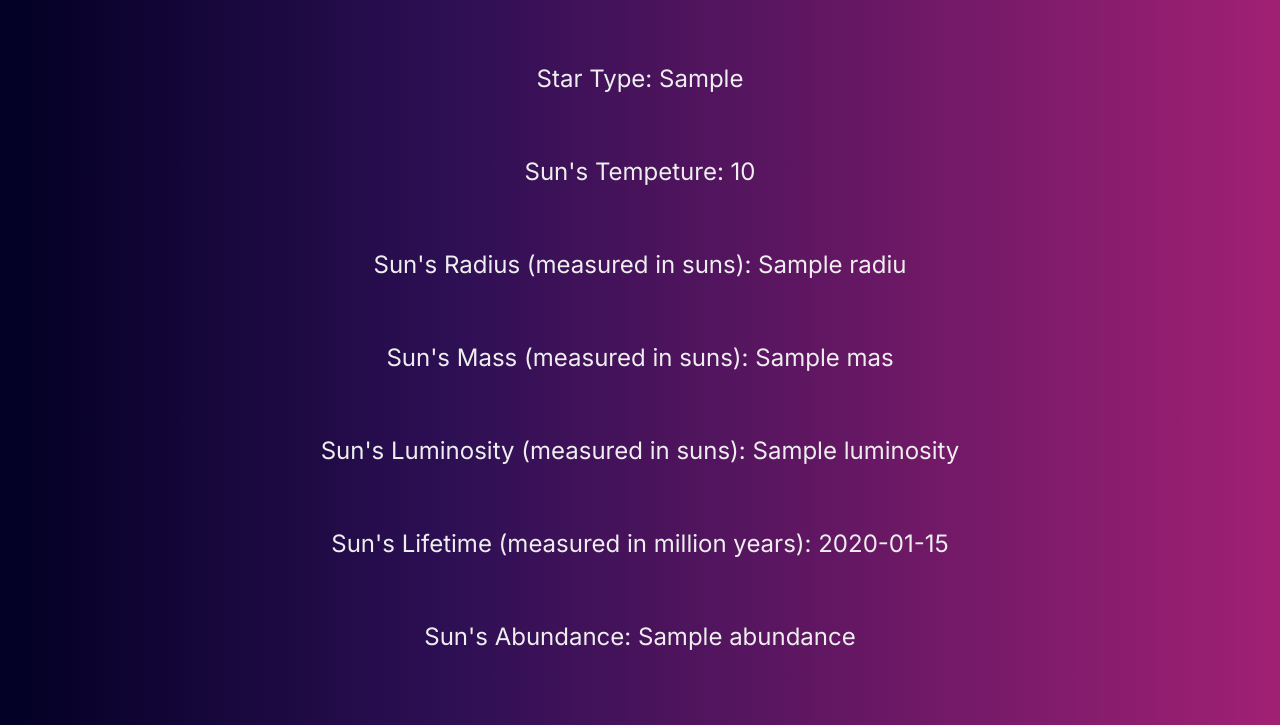
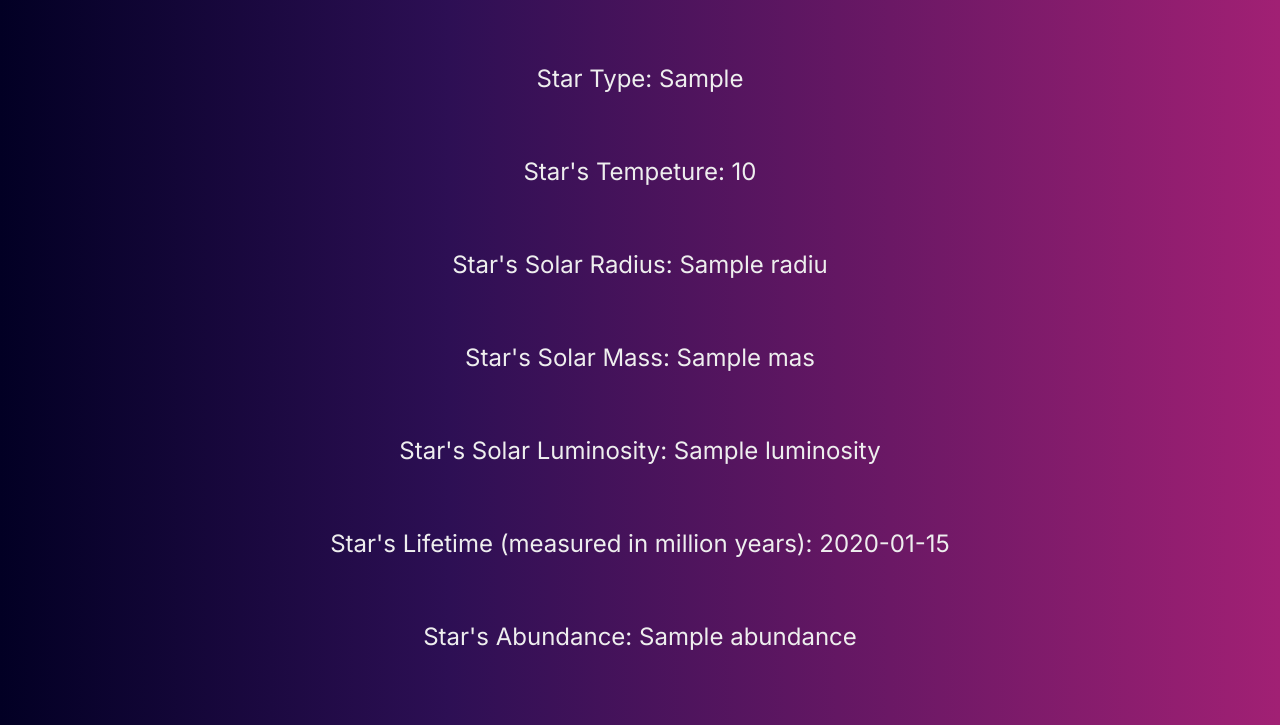
Before and after one commit to bellflwr/exo25_web, a Flask app: template exo25_web/templates/planet.html in a window 1280 px wide. Shown: the part 1360-2085 px from the top of the page. Run offline with Flask 3, Linux system fonts and the light colour scheme; the template is opened without the code that fills it: most values are stand-ins (such as "Sample title", 1, 10 or a date in 2020); some libraries are stand-ins or nearby versions.

Commit message:
Fixed issues

```diff
--- a/exo25_web/blueprints/browse.py
+++ b/exo25_web/blueprints/browse.py
@@ -37,13 +37,13 @@ mass = { # Measured in suns
 }
 
 luminosity = { # Measured in suns
-    "O": "100 000",
-    "B": "1000",
-    "A": "20",
-    "F": "4",
-    "G": "1.0",
-    "K": "0.2",
-    "M": "0.01"
+    "O": 100000,
+    "B": 1000,
+    "A": 20,
+    "F": 4,
+    "G": 1.0,
+    "K": 0.2,
+    "M": 0.01
 }
 
 lifetime = { # Measured in million years
--- a/exo25_web/templates/planet.html
+++ b/exo25_web/templates/planet.html
@@ -16,17 +16,17 @@
     <br>
     <p>Diameter: {{planet.diameter}}AU</p>
     <p>Distance to it's star: {{planet.distance}}AU</p>
-    <p>Height Multiplier: {{planet.height_multiplier}}</p>
+    <p>Height Multiplier: {{planet.height_mult}}</p>
     <p>frequency: {{planet.frequency}}</p>
     <p>amplitude: {{planet.amplitude}}</p>
     <p>Scale: {{planet.scale}}</p>
     <p>Star Type: {{planet.star_type}}</p>
-    <p>Sun's Tempeture: {{temp[planet.type]}}</p>
-    <p>Sun's Radius (measured in suns): {{radius[planet.type]}}</p>
-    <p>Sun's Mass (measured in suns): {{mass[planet.type]}}</p>
-    <p>Sun's Luminosity (measured in suns): {{luminosity[planet.type]}}</p>
-    <p>Sun's Lifetime (measured in million years): {{lifetimes[planet.type]}}</p>
-    <p>Sun's Abundance: {{abundance[planet.type]}}</p>
+    <p>Star's Tempeture: {{temp[planet.star_type]}}</p>
+    <p>Star's Solar Radius: {{radius[planet.star_type]}}</p>
+    <p>Star's Solar Mass: {{mass[planet.star_type]}}</p>
+    <p>Star's Solar Luminosity: {{luminosity[planet.star_type]}}</p>
+    <p>Star's Lifetime (measured in million years): {{lifetime[planet.star_type]}}</p>
+    <p>Star's Abundance: {{abundance[planet.star_type]}}</p>
 
 </div>
 
@@ -39,22 +39,26 @@
   var fullscreenButton = document.querySelector("#unity-fullscreen-button");
   var warningBanner = document.querySelector("#unity-warning");
 
-  var diameter = {{planet.diameter}};
-  var distance = {{planet.distance}};
-  var height_multiplier = {{planet.height_multiplier}};
-  var frequency = {{planet.frequency}};
-  var amplitude = {{planet.amplitude}};
-  var scale = {{planet.scale}};
-  var star_type = "{{planet.star_type}}";
-  var temp = "{{temp[planet.type]}}";
-  var radius = "{{radius[planet.type]}}";
-  var mass = "{{mass[planet.type]}}";
-  var luminosity = "{{luminosity[planet.type]}}";
-  var lifetimes = "{{lifetimes[planet.type]}}";
-  var abundance = "{{abundance[planet.type]}}";
-  var zone = "{{zone}}";
 
 
+  var getValues = function() {
+    return {
+      diameter: diameter,
+      distance: distance,
+      height_multiplier: height_multiplier,
+      frequency: frequency,
+      amplitude: amplitude,
+      scale: scale,
+      star_type: star_type,
+      temp: temp,
+      radius: radius,
+      mass: mass,
+      luminosity: luminosity,
+      lifetime: lifetime,
+      abundance: abundance,
+      zone: zone
+    };
+  }
 
   // Shows a temporary message banner/ribbon for a few seconds, or
   // a permanent error message on top of the canvas if type=='error'.
```
